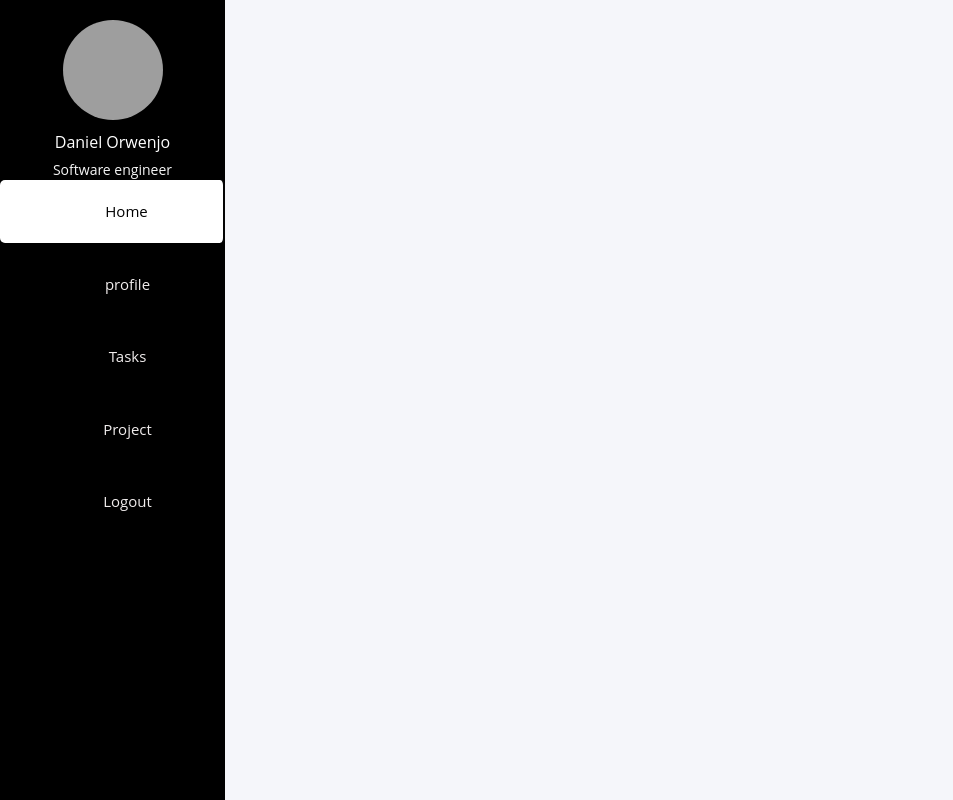
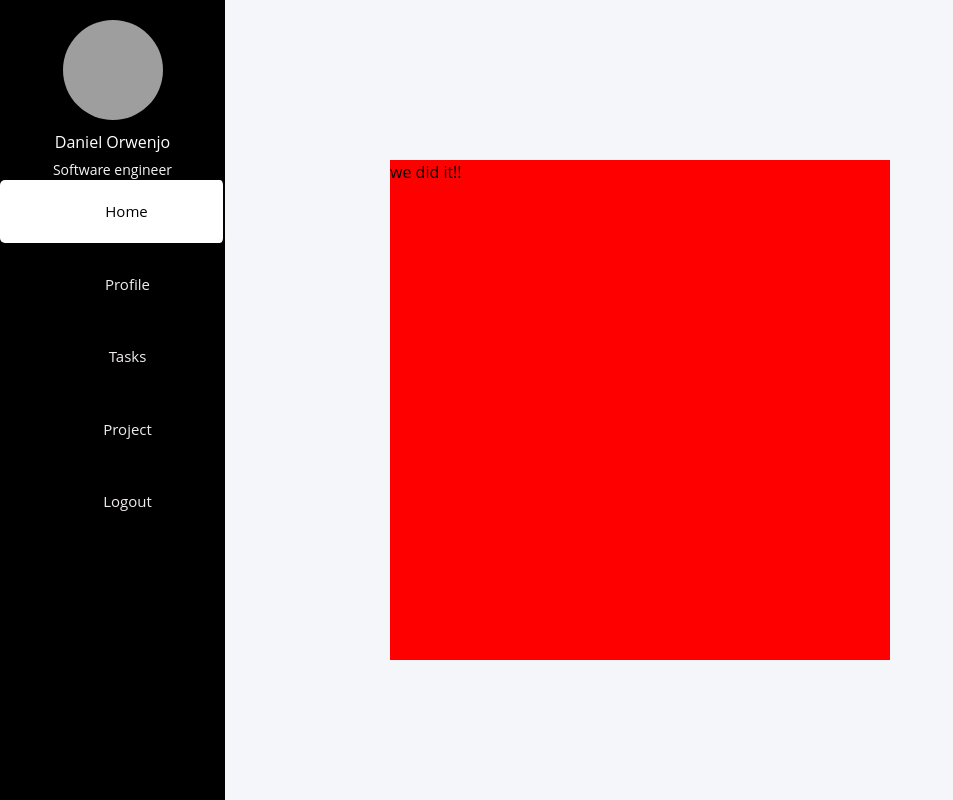
Before and after one commit to manlikeganga19/yukio-Direct, a React (Create React App) app in the folder yukio/: page /dashboard in a window 1280 px wide. Shown: the whole page, without its empty margins (0-953 px from the left). Built offline with nearby package versions, Linux system fonts and the light colour scheme; grey boxes are pictures that could not be loaded.

Commit message:
updated landing page

```diff
--- a/yukio/src/components/Dashboard.js
+++ b/yukio/src/components/Dashboard.js
@@ -1,4 +1,5 @@
 import React from 'react';
+// import{Link} from "react-router-dom";
 import { navData } from '../data';
 import Footer from './Footer';
 
@@ -25,7 +26,7 @@ const Dashboard = () => {
                     <li>
                         <a href="#">
                             <span class="icon"><i class="fas fa-desktop"></i></span>
-                            <span class="item">profile</span>
+                            <span class="item">Profile</span>
                         </a>
                     </li>
                     <li>
@@ -51,6 +52,9 @@ const Dashboard = () => {
             </div>
             {/* <!--menu item--> */}
         </div>
+        <div class="red">
+         we did it!!
+        </div>
 
     </div>
 
--- a/yukio/src/components/Home.js
+++ b/yukio/src/components/Home.js
@@ -1,5 +1,6 @@
 import React from "react";
 import Meeting from "../assests/549.jpg";
+import Homebg from "../assests/homebg.jpg";
 import Footer from "./Footer";
 import Header from "../components/Header";
 // import { Link } from 'react-router-dom';
@@ -10,11 +11,12 @@ const Home = () => {
     <>
       <Header />
       <section
-        className="section  bg-gray"
+        className="section wrap"
         data-aos="fade-down"
         data-aos-offset="400"
       >
         <header className="flex flex-col items-center justify-center pt-[80px]">
+          {/* <img src={Homebg}/> */}
           <h1 className="section-title">YUKIO PROJECT MANAGER</h1>
           <p className="text-center text-gray-600 mb-8">
             A Powerful Project Management App for Your Needs
--- a/yukio/src/index.css
+++ b/yukio/src/index.css
@@ -57,6 +57,16 @@
 
 body {
   background: #f5f6fa;
+}
+.wrap{
+
+  background-image: url(../src/assests/homebg.jpg);
+  height: 100vh;
+}
+.red{
+ background-color: red;
+ height: 500px;
+ width: 500px;
 }
 
 .wrapper .sidebar {
```
Also changed, not shown: yukio/src/assests/homebg.jpg (added).
